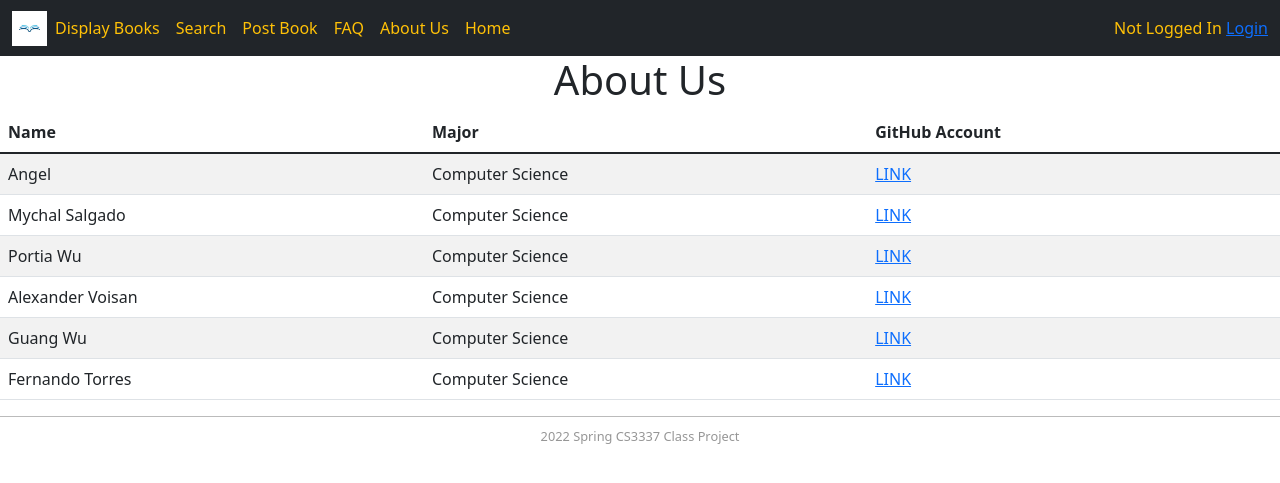
After one commit to portiawuuu/Django-Project, a Django app: page /about_us in a window 1280 px wide. The commit adds this page. Shown: the top 483 px of the page. Run offline with Django 4.2, Linux system fonts and the light colour scheme; some libraries are stand-ins or nearby versions.

Commit message:
FInished aboutus page. Added bootstrap to base html. Finished Navbar.
NOTE:
Old pages need to be cleaned up with bootstrap.

```diff
--- a/BookEx/BookEx/static/main.css
+++ b/BookEx/BookEx/static/main.css
@@ -31,3 +31,5 @@
     clear: both;
     color: #969696;
 }
+
+/*.navbar-nav > li > .dropdown-menu { background-color: red; }*/
--- a/BookEx/BookEx/templates/base.html
+++ b/BookEx/BookEx/templates/base.html
@@ -1,4 +1,3 @@
-
 
 <!DOCTYPE html>
 {% load static %}
@@ -11,41 +10,103 @@
         {% endblock title %}
     </title>
     <link href="{% static 'main.css' %}" rel="stylesheet" type="text/css">
+<link href="https://cdn.jsdelivr.net/npm/bootstrap@5.1.3/dist/css/bootstrap.min.css" rel="stylesheet" integrity="sha384-1BmE4kWBq78iYhFldvKuhfTAU6auU8tT94WrHftjDbrCEXSU1oBoqyl2QvZ6jIW3" crossorigin="anonymous">
 </head>
 <body>
-<header>
-    <div>
-        <img src="{% static 'logo.jpg' %}" width="100" height="100" />
-        <span style="float: right;">
+{#All the other pages should no longer require the 'dide-navbar as it should always display#}
+{#on all pages by the base.html#}
+
+
+{#    <header>#}
+{#        <div>#}
+{#            <img src="{% static 'logo.jpg' %}" width="35" height="35" />#}
+{#            <span style="float: right;">#}
+{#                {% if user.is_authenticated %}#}
+{#                        {{ user.username }}#}
+{#                        <a href="{% url 'logout' %}?next=/">Logout</a>#}
+{#                {% else %}#}
+{#                    Not Logged in#}
+{#                    <a href="{% url 'login' %}?next=/">Login</a>#}
+{#                {% endif %}#}
+{#            </span>#}
+{##}
+{#        </div>#}
+{#            <img src="{% static 'banner.jpg' %}" />#}
+{#    </header>#}
+
+{#this is the entire navbar for each Webpage#}
+    <nav class="navbar text-warning navbar-expand-sm bg-dark">
+        <div class="container-fluid">
+            <a class="navbar-brand-sm-1" href="/">
+                <img src="{% static 'logo.jpg' %}" width="35" height="35" alt="">
+            </a>
+{#        Navbar items#}
+            <div class="collapse navbar-collapse ">
+                <ul class="navbar-nav  mr-auto">
+                    <li class="nav-item">
+                        <a class="nav-link text-warning" href="\displaybooks">Display Books</a>
+                    </li>
+                    <li class="nav-item">
+                        <a class="nav-link text-warning" href="\search_books">Search</a>
+                    </li>
+                    <li class="nav-item">
+                        <a class="nav-link text-warning" href="\postbook">Post Book</a>
+                    </li>
+                    <li class="nav-item">
+                        <a class="nav-link text-warning" href="\faq">FAQ</a>
+                    </li>
+                    <li class="nav-item">
+                        <a class="nav-link text-warning" href="\about_us">About Us</a>
+                    </li>
+                    <li class="nav-item ">
+                        <a class="nav-link text-warning" href="\">Home</a>
+                    </li>
+                </ul>
+            </div>
+            {# collapsable navbar#}
+            <div class="container-sm-2">
                 {% if user.is_authenticated %}
+                    <div class="dropdown">
+                        <a class="dropdown-toggle btn text-warning" role="button" id="dropdownMenuLink" data-bs-toggle="dropdown" aria-expanded="false">
                             {{ user.username }}
-                    <a href="{% url 'logout' %}?next=/">Logout</a>
+                        </a>
+                        <ul class="dropdown-menu dropdown-menu-end" aria-labelledby="dropdownMenuLink">
+                            <li>
+                                <a class="dropdown-item text-center" href="\mybooks">
+                                    My Books
+                                </a>
+                            </li>
+                            <li>
+                                <a class="dropdown-item text-center" href="\messagebox\incoming">
+                                    Messages
+                                </a>
+                            </li>
+                            <li>
+                                <a class="dropdown-item text-center" href="\shopping_cart">
+                                    Shopping Cart
+                                </a>
+                            </li>
+                            <li>
+                                <a class="dropdown-item text-center" href="\wish_list">
+                                    Wish List
+                                </a>
+                            </li>
+                            <li><hr class="dropdown-divider"></li>
+                            <li>
+                                <a class="dropdown-item text-center" href="{% url 'logout' %}?next=/">
+                                    Logout
+                                </a>
+                            </li>
+                        </ul>
+                    </div>
                 {% else %}
-                Not Logged in
+                    Not Logged In
                     <a href="{% url 'login' %}?next=/">Login</a>
                 {% endif %}
-        </span>
+            </div>
+        </div>
+    </nav>
 
-    </div>
-        <img src="{% static 'banner.jpg' %}" />
-</header>
-<aside id="leftsidebar">
-    <nav id="nav">
-        <ul>
-            {% block sidenav %}
-            <li>
-                menu 1
-            </li>
-            <li>
-                menu 2
-            </li>
-            <li>
-                menu 3
-            </li>
-            {% endblock sidenav %}
-        </ul>
-    </nav>
-</aside>
     <section>
         {% block content %}
              <h1 align="center"> This is Book Exchange </h1>
@@ -54,5 +115,7 @@
     <footer id="footer">
         2022 Spring CS3337 Class Project
     </footer>
+<script src="https://cdn.jsdelivr.net/npm/@popperjs/core@2.10.2/dist/umd/popper.min.js" integrity="sha384-7+zCNj/IqJ95wo16oMtfsKbZ9ccEh31eOz1HGyDuCQ6wgnyJNSYdrPa03rtR1zdB" crossorigin="anonymous"></script>
+<script src="https://cdn.jsdelivr.net/npm/bootstrap@5.1.3/dist/js/bootstrap.min.js" integrity="sha384-QJHtvGhmr9XOIpI6YVutG+2QOK9T+ZnN4kzFN1RtK3zEFEIsxhlmWl5/YESvpZ13" crossorigin="anonymous"></script>
 </body>
 </html>
--- /dev/null
+++ b/BookEx/BookEx/templates/bookMng/about_us.html
@@ -0,0 +1,71 @@
+{% extends "base.html" %}
+
+{% load static %}
+
+{% block title %}
+About Us
+{% endblock title %}
+
+{% block sidenav %}
+  {% for item in item_list %}
+       <li>
+           <a href="{{ item.link }}"> {{ item.item }} </a>
+       </li>
+  {% endfor %}
+{% endblock sidenav %}
+
+{% block content %}
+<h1 align="center"> About Us </h1>
+
+<table class="table table-striped">
+
+    <thead>
+        <tr>
+            <th scope="col">Name</th>
+            <th scope="col">Major</th>
+            <th scope="col">GitHub Account </th>
+        </tr>
+    </thead>
+
+
+    <tbody>
+        {% for key, values in team.items %}
+            <tr>
+                <td>
+                    {{ key }}
+                </td>
+
+                <td>{{ values.0 }}</td>
+                <td><a href={{ values.1 }}>LINK</a></td>
+
+
+            </tr>
+
+        {% endfor %}
+    </tbody>
+
+       {% comment %} <tr>
+           <td>
+               {{ book.name }}
+           </td>
+           <td>
+               <img src="{% static book.pic_path %}" width="100" height="100"/>
+           </td>
+           <td>
+               {{ book.price }}
+           </td>
+           <td>
+               {{ book.username }}
+           </td>
+       </tr>
+        <tr>
+            <td>
+                {{ book.web }}
+            </td>
+            <td>
+                {{ book.publishdate }}
+            </td>
+        </tr> {% endcomment %}
+
+</table>
+{% endblock content %}
--- a/BookEx/bookMng/urls.py
+++ b/BookEx/bookMng/urls.py
@@ -8,4 +8,5 @@ urlpatterns = [
     path('book_detail/<int:book_id>', views.book_detail, name='book_detail'),
     path('mybooks', views.mybooks, name='mybooks'),
     path('book_delete/<int:book_id>', views.book_delete, name='book_delete'),
+    path('about_us', views.about_us, name='about_us'),
 ]
--- a/BookEx/bookMng/views.py
+++ b/BookEx/bookMng/views.py
@@ -1,6 +1,11 @@
 from django.shortcuts import render
 
 # Create your views here.
+# ***********************************************************
+# TO CLASS MATES GROUP 5
+#  ADD YOUR NEW DEFINITIONS AT THE BOTTOM
+# ************************************************************
+
 
 from django.http import HttpResponse
 
@@ -43,13 +48,13 @@ def postbook(request):
         if 'submitted' in request.GET:
             submitted = True
         return render(request,
-                  "bookMng/postbook.html",
-                  {
-                      'form': form,
-                      'item_list': MainMenu.objects.all(),
-                      'submitted': submitted
-                  }
-                  )
+                      "bookMng/postbook.html",
+                      {
+                          'form': form,
+                          'item_list': MainMenu.objects.all(),
+                          'submitted': submitted
+                      }
+                      )
 
 
 @login_required(login_url=reverse_lazy('login'))
@@ -76,8 +81,6 @@ class Register(CreateView):
         return HttpResponseRedirect(self.success_url)
 
 
-
-
 @login_required(login_url=reverse_lazy('login'))
 def book_detail(request, book_id):
     book = Book.objects.get(id=book_id)
@@ -90,9 +93,10 @@ def book_detail(request, book_id):
                   }
                   )
 
+
 @login_required(login_url=reverse_lazy('login'))
 def mybooks(request):
-    books = Book.objects.filter(username= request.user)
+    books = Book.objects.filter(username=request.user)
     for b in books:
         b.pic_path = b.picture.url[14:]
     return render(request,
@@ -102,6 +106,7 @@ def mybooks(request):
                       'books': books
                   }
                   )
+
 
 @login_required(login_url=reverse_lazy('login'))
 def book_delete(request, book_id):
@@ -114,3 +119,20 @@ def book_delete(request, book_id):
                       'book': book
                   }
                   )
+
+
+def about_us(request):
+    team = {
+        'Angel': ['Computer Science', 'https://github.com/AngelV129'],
+        'Mychal Salgado': ['Computer Science', 'https://google.com'],
+        'Portia Wu': ['Computer Science', 'https://github.com/portiawuuu'],
+        'Alexander Voisan': ['Computer Science', 'https://google.com'],
+        'Guang Wu': ['Computer Science', 'https://google.com'],
+        'Fernando Torres': ['Computer Science', 'https://github.com/TACONACHOLIBRE']
+    }
+    return render(request, 'bookMng/about_us.html',
+                  {
+                      'team': team,
+                      'item_list': MainMenu.objects.all(),
+                  }
+                  )
```
Also changed, not shown: BookEx/BookEx/templates/bookMng/index.html (+16 -1 lines), BookEx/BookEx/templates/bookMng/postbook.html (+1 -7 lines), BookEx/BookEx/static/csula-banner.png (added), BookEx/db.sqlite3. Lines whose indentation alone changed are shown as unchanged.
